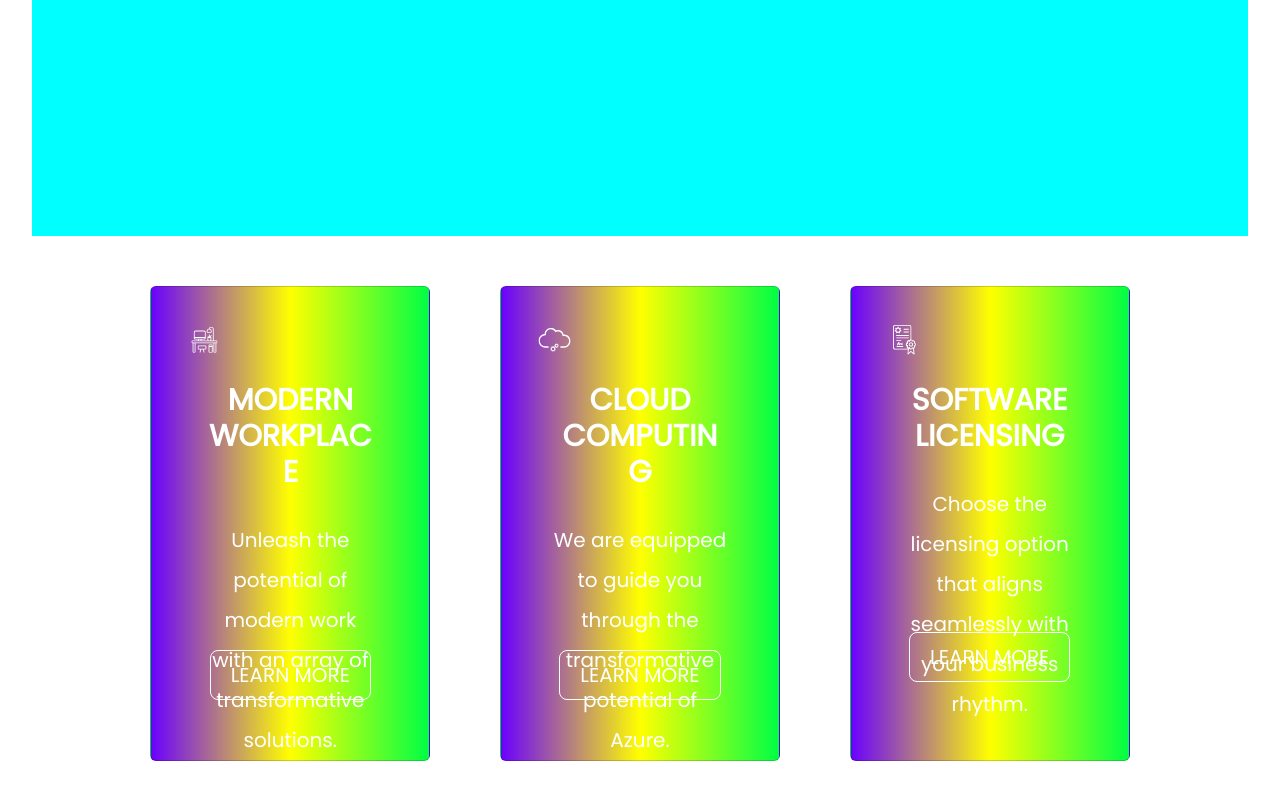
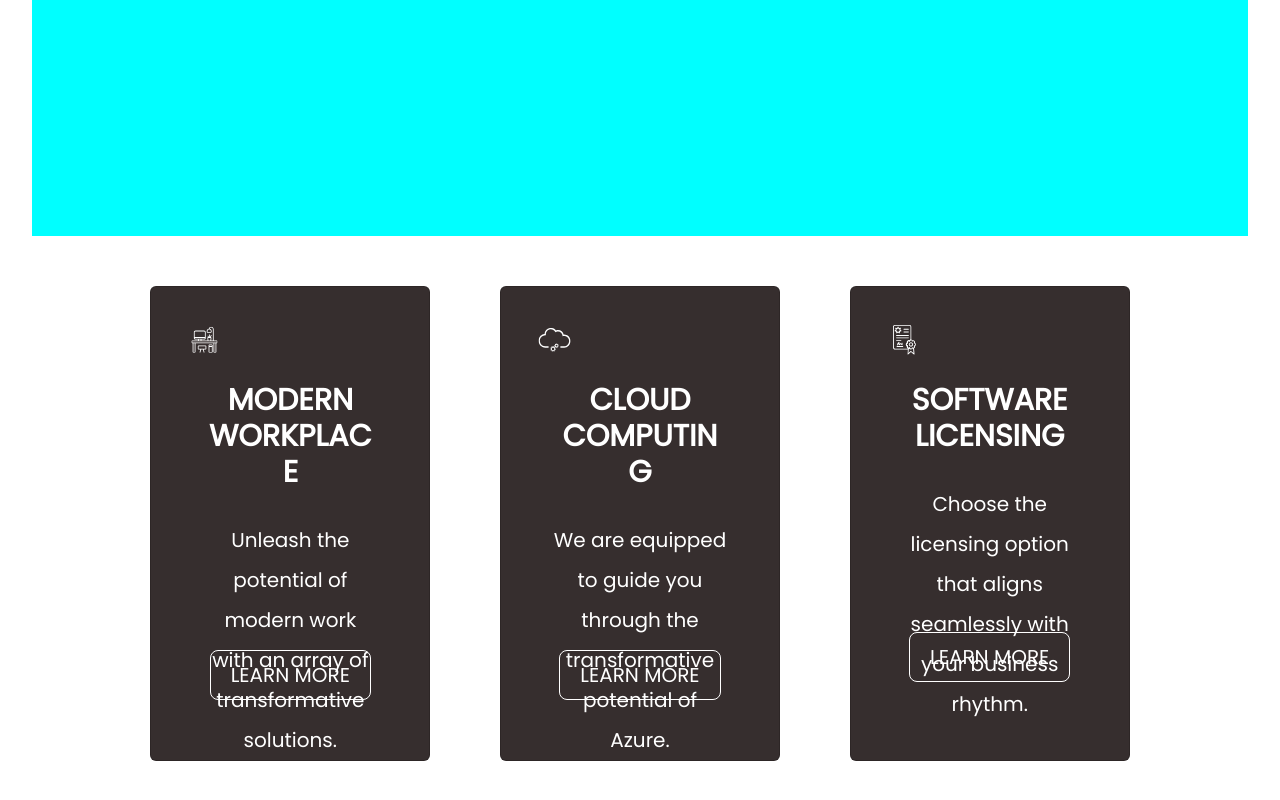
Before and after one commit to abubakar10/itcs, a React (Vite) app: page / in a window 1280 px wide. Shown: the part 432-1232 px from the top of the page. Built offline with nearby package versions, Linux system fonts and the light colour scheme.

Commit message:
transition

```diff
--- a/src/Components/Home/Section2/Section2.scss
+++ b/src/Components/Home/Section2/Section2.scss
@@ -26,8 +26,32 @@
       transition: transform 0.3s ease-in-out;
       padding-bottom: 50px; /* Optional smooth hover effect */
       color: white;
-      // background-color: rgb(54, 46, 46);
-      background-image: linear-gradient(to right, #6a00ff, #ffff00, #00ff44);
+      background-color: rgb(54, 46, 46);
+      position: relative;
+      overflow: hidden; /* Ensures that the pseudo-element stays within the card */
+
+      &::before {
+        content: '';
+        position: absolute;
+        top: 0;
+        left: 0;
+        width: 100%;
+        height: 100%;
+        background-image: linear-gradient(to right, #3e00b3, #999900, #007733);
+        transform: scaleX(0);
+        transform-origin: right;
+        transition: transform 0.8s ease-in-out; /* Controls the speed of the background filling */
+      }
+
+      &:hover::before {
+        transform: scaleX(1);
+        transform-origin: left; /* Makes the effect fill from left to right */
+      }
+
+      &:hover {
+        background-color: rgb(54, 46, 46); /* Keep the base background color */
+      }
+
 
 
       /* Card Image Styling */
```
